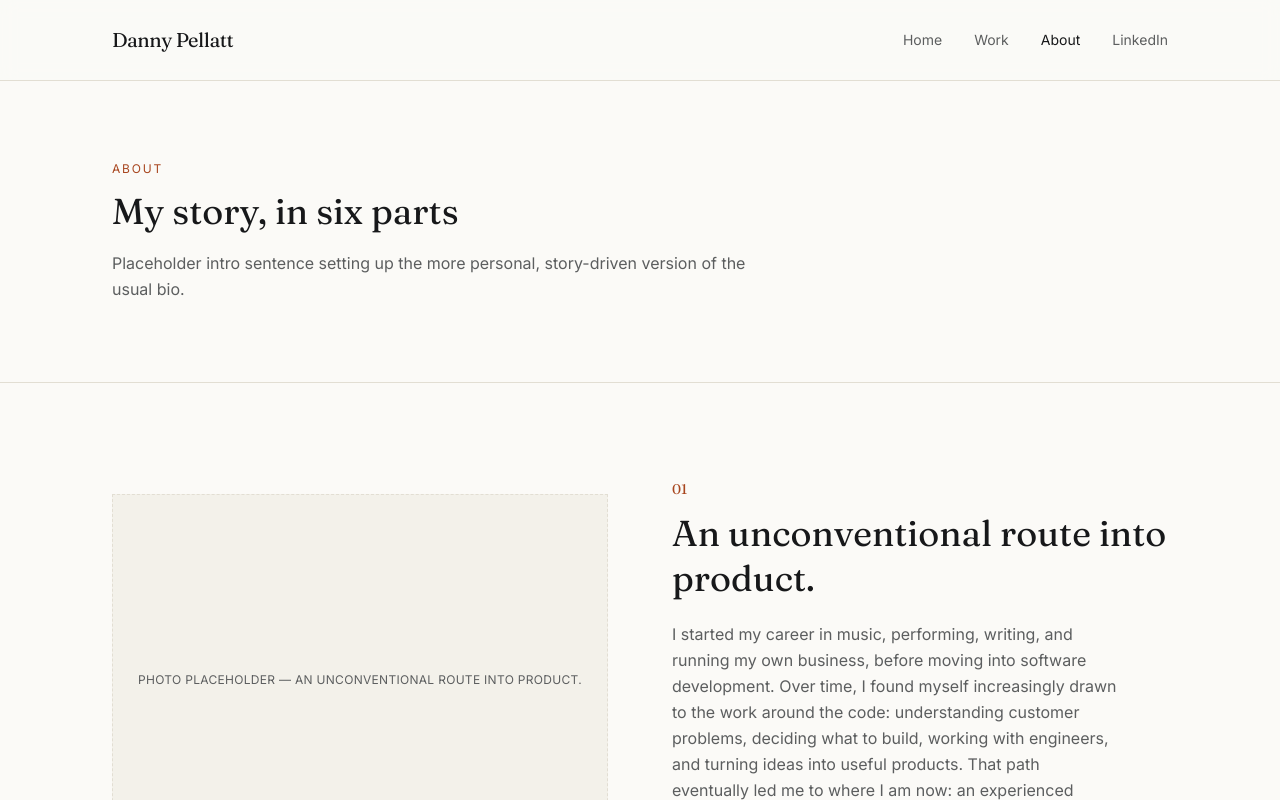
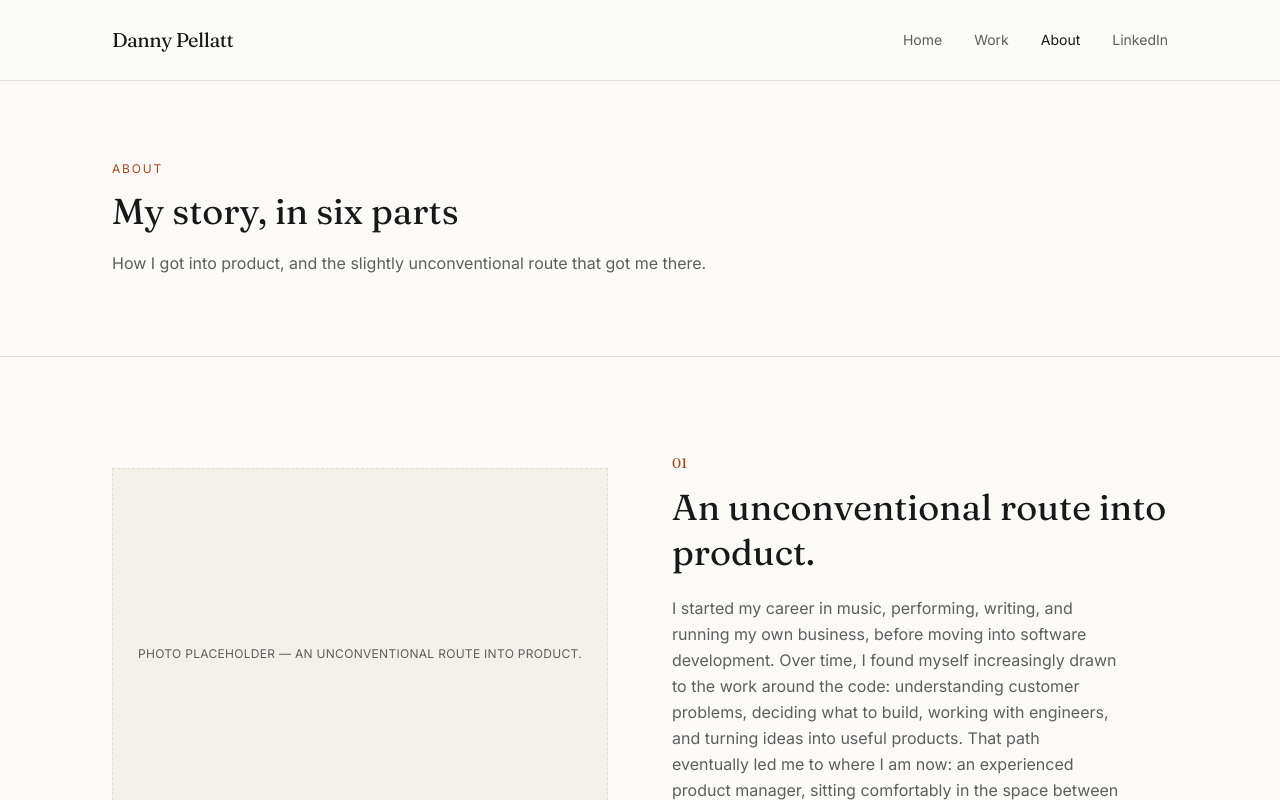
Before and after one commit to dannypellatt/product_website, a Next.js app: page /about in a window 1280 px wide. Shown: the top 800 px of the page. Built offline with nearby package versions, Linux system fonts and the light colour scheme.

Commit message:
Update page.tsx
updated metadata and description

```diff
--- a/src/app/about/page.tsx
+++ b/src/app/about/page.tsx
@@ -5,7 +5,7 @@ import StorySlide from "@/components/about/StorySlide";
 import { storySlides } from "@/lib/aboutStory";
 
 export const metadata: Metadata = {
-  title: "About — Your Name",
+  title: "About — Danny Pellatt",
   description: "The story behind the work.",
 };
 
@@ -17,7 +17,7 @@ export default function AboutPage() {
           <SectionHeading
             eyebrow="About"
             title="My story, in six parts"
-            description="Placeholder intro sentence setting up the more personal, story-driven version of the usual bio."
+            description="How I got into product, and the slightly unconventional route that got me there."
           />
         </Container>
       </section>
```
